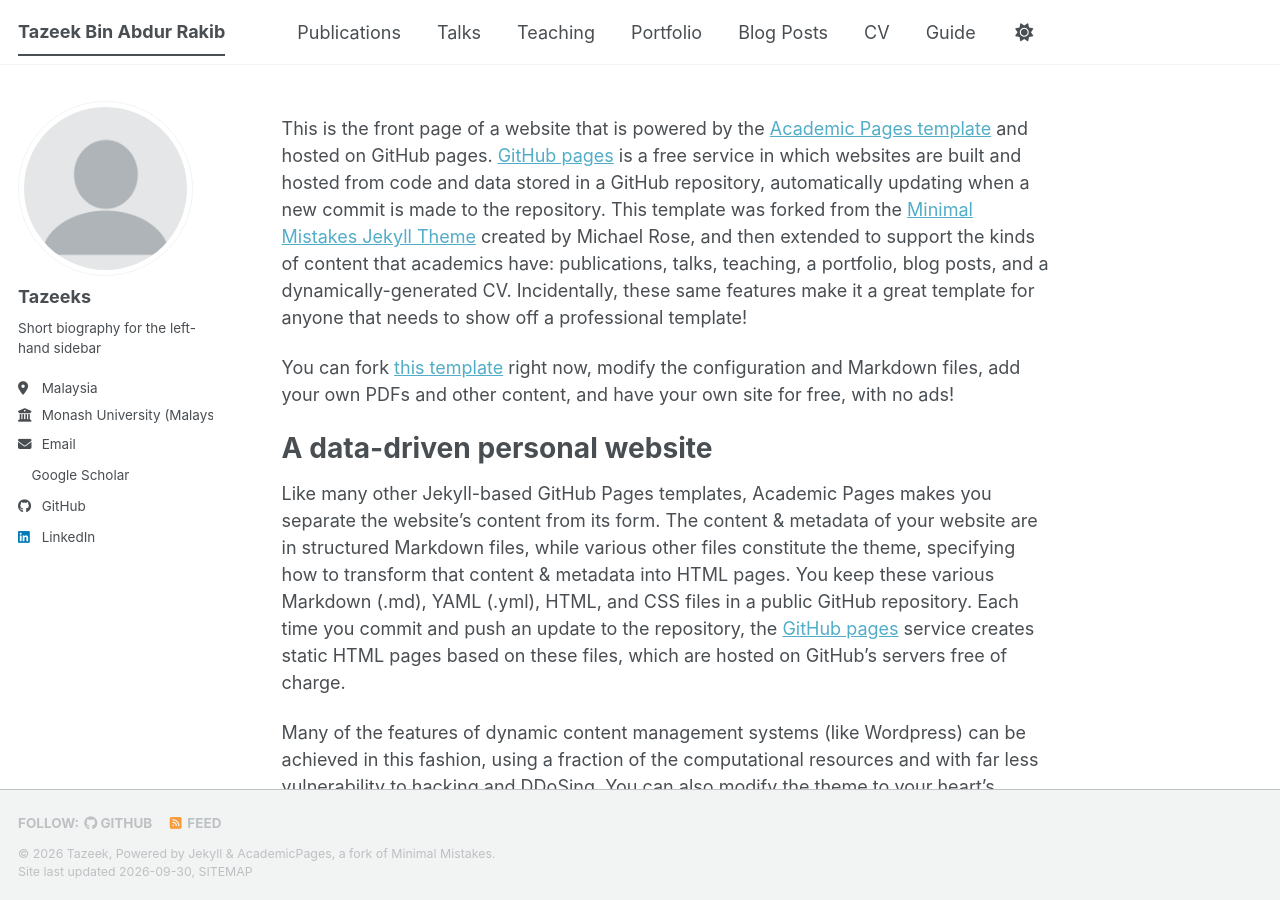
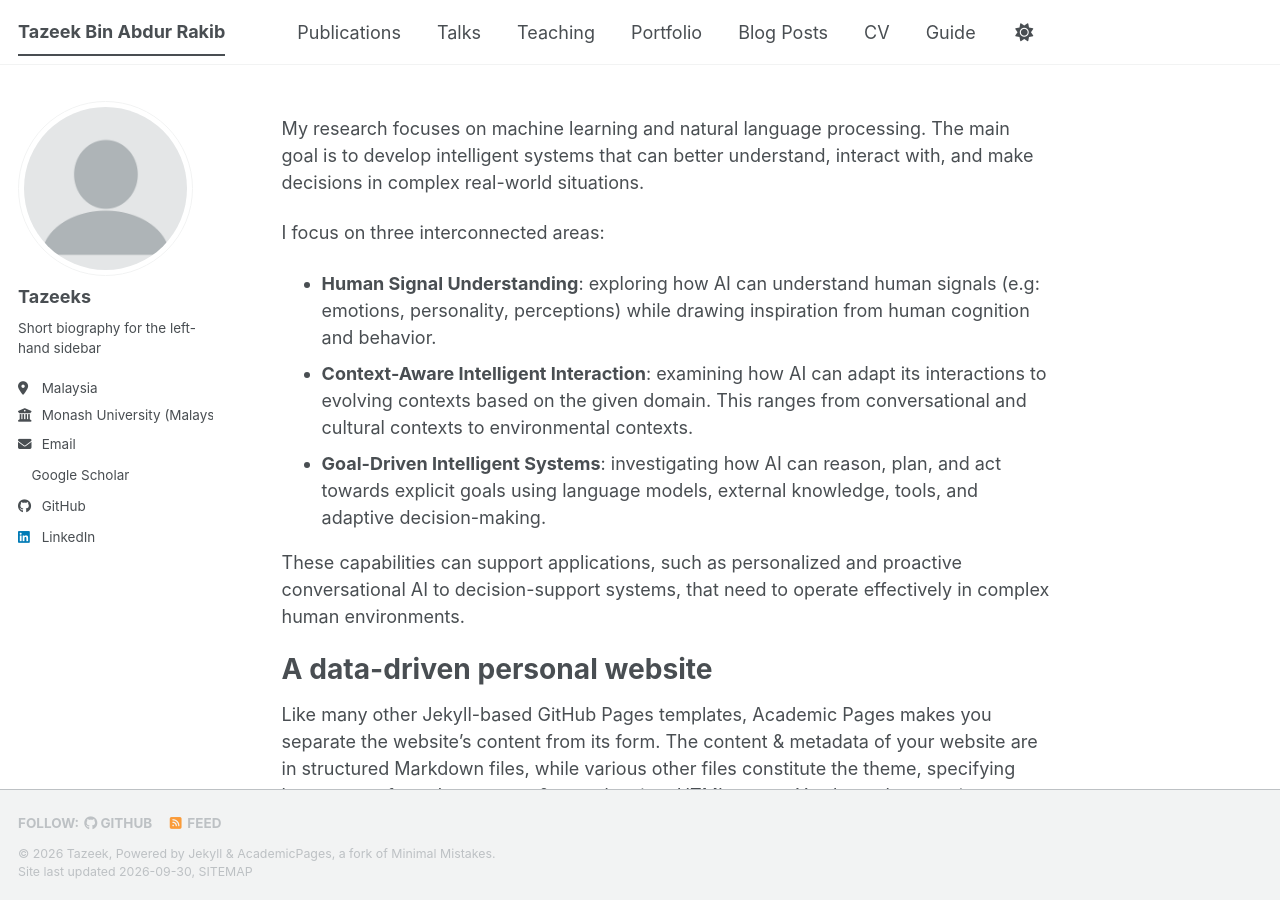
Before and after one commit to tazeek/tazeek.github.io, a Jekyll site: the page built from _pages/about.md, in a window 1280 px wide and 900 px high. Built offline with Jekyll 4.4.1, drawn with Linux system fonts in a browser that asks for light colours; a style sheet for code colours, icons or effects is not loaded.

Commit message:
About added

```diff
--- a/_pages/about.md
+++ b/_pages/about.md
@@ -7,9 +7,15 @@ redirect_from:
   - /about.html
 ---
 
-This is the front page of a website that is powered by the [Academic Pages template](https://github.com/academicpages/academicpages.github.io) and hosted on GitHub pages. [GitHub pages](https://pages.github.com) is a free service in which websites are built and hosted from code and data stored in a GitHub repository, automatically updating when a new commit is made to the repository. This template was forked from the [Minimal Mistakes Jekyll Theme](https://mmistakes.github.io/minimal-mistakes/) created by Michael Rose, and then extended to support the kinds of content that academics have: publications, talks, teaching, a portfolio, blog posts, and a dynamically-generated CV. Incidentally, these same features make it a great template for anyone that needs to show off a professional template!
+My research focuses on machine learning and natural language processing. The main goal is to develop intelligent systems that can better understand, interact with, and make decisions in complex real-world situations.
 
- You can fork [this template](https://github.com/academicpages/academicpages.github.io) right now, modify the configuration and Markdown files, add your own PDFs and other content, and have your own site for free, with no ads!
+I focus on three interconnected areas:
+- **Human Signal Understanding**: exploring how AI can understand human signals (e.g: emotions, personality, perceptions) while drawing inspiration from human cognition and behavior.
+- **Context-Aware Intelligent Interaction**: examining how AI can adapt its interactions to evolving contexts based on the given domain. This ranges from conversational and cultural contexts to environmental contexts.
+- **Goal-Driven Intelligent Systems**: investigating how AI can reason, plan, and act towards explicit goals using language models, external knowledge, tools, and adaptive decision-making.
+
+These capabilities can support applications, such as personalized and proactive conversational AI to decision-support systems, that need to operate effectively in complex human environments.
+
 
 A data-driven personal website
 ======
```
